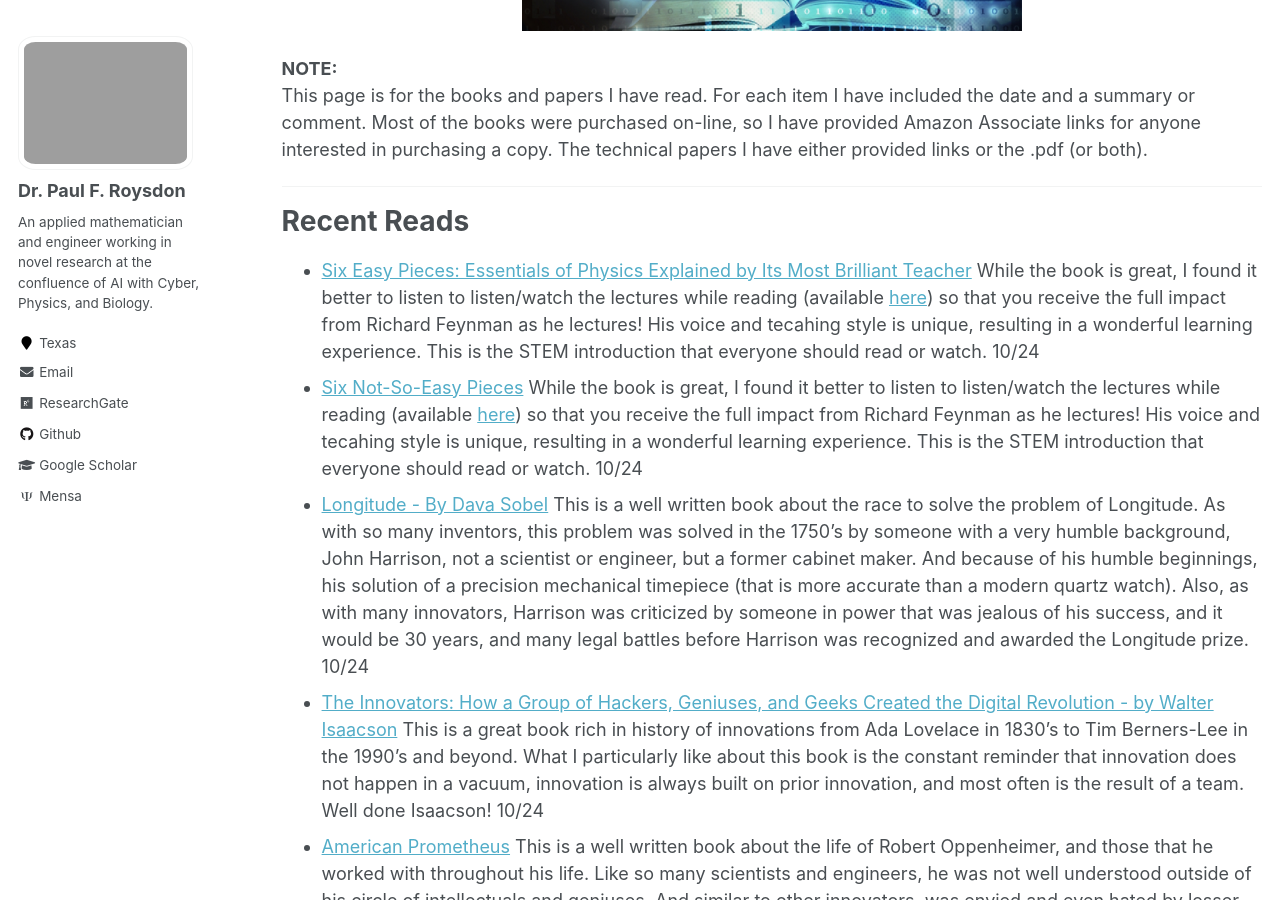
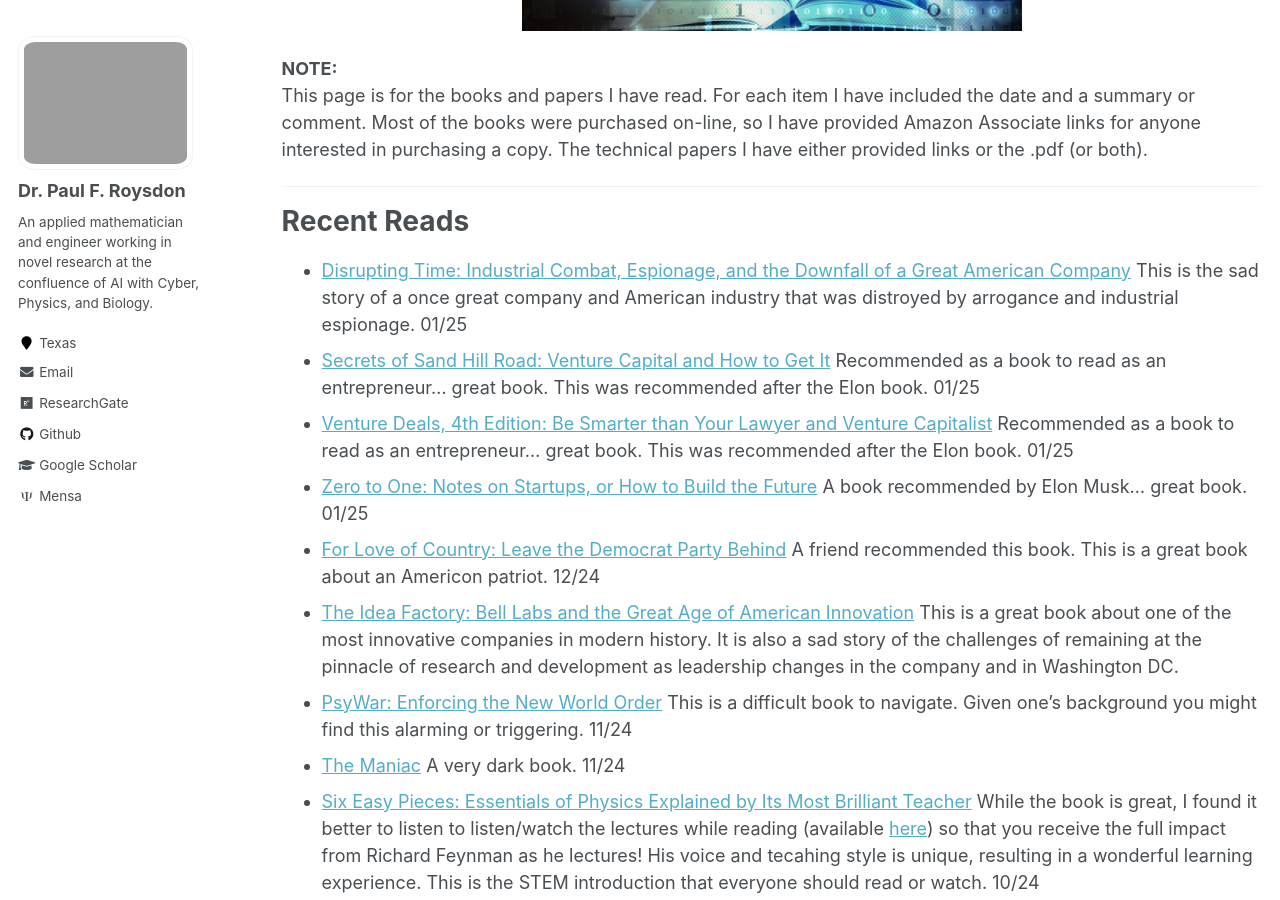
Before and after one commit to pfroysdon/pfroysdon.github.io, a Jekyll site: the page built from _pages/reading-rack.md, in a window 1280 px wide and 900 px high, scrolled down 414 px. Built offline with Jekyll 4.4.1, drawn with Linux system fonts in a browser that asks for light colours; some web fonts are replaced.

Commit message:
Update reading-rack.md

```diff
--- a/_pages/reading-rack.md
+++ b/_pages/reading-rack.md
@@ -18,6 +18,14 @@ This page is for the books and papers I have read.  For each item I have include
 -----------------------------------------------------------------------------------
 # Recent Reads
 
+- [Disrupting Time: Industrial Combat, Espionage, and the Downfall of a Great American Company](https://amzn.to/3Wz61qq) This is the sad story of a once great company and American industry that was distroyed by arrogance and industrial espionage. 01/25
+- [Secrets of Sand Hill Road: Venture Capital and How to Get It](https://amzn.to/40yu1eu) Recommended as a book to read as an entrepreneur... great book.  This was recommended after the Elon book. 01/25
+- [Venture Deals, 4th Edition: Be Smarter than Your Lawyer and Venture Capitalist](https://amzn.to/40wzeDx) Recommended as a book to read as an entrepreneur... great book. This was recommended after the Elon book. 01/25
+- [Zero to One: Notes on Startups, or How to Build the Future](https://amzn.to/4gkWbQk) A book recommended by Elon Musk... great book. 01/25
+- [For Love of Country: Leave the Democrat Party Behind](https://amzn.to/4jwsDlf) A friend recommended this book.  This is a great book about an Americon patriot. 12/24
+- [The Idea Factory: Bell Labs and the Great Age of American Innovation](https://amzn.to/4ha0sah) This is a great book about one of the most innovative companies in modern history.  It is also a sad story of the challenges of remaining at the pinnacle of research and development as leadership changes in the company and in Washington DC.
+- [PsyWar: Enforcing the New World Order](https://amzn.to/4jsfBW5) This is a difficult book to navigate.  Given one's background you might find this alarming or triggering. 11/24
+- [The Maniac](https://amzn.to/3E91lBr) A very dark book. 11/24
 - [Six Easy Pieces: Essentials of Physics Explained by Its Most Brilliant Teacher](https://amzn.to/3C2JQ4s) While the book is great, I found it better to listen to listen/watch the lectures while reading (available [here](https://www.feynmanlectures.caltech.edu/)) so that you receive the full impact from Richard Feynman as he lectures!  His voice and tecahing style is unique, resulting in a wonderful learning experience.  This is the STEM introduction that everyone should read or watch. 10/24
 - [Six Not-So-Easy Pieces](https://amzn.to/4heF1VS) While the book is great, I found it better to listen to listen/watch the lectures while reading (available [here](https://www.feynmanlectures.caltech.edu/)) so that you receive the full impact from Richard Feynman as he lectures!  His voice and tecahing style is unique, resulting in a wonderful learning experience.  This is the STEM introduction that everyone should read or watch. 10/24
 - [Longitude - By Dava Sobel](https://amzn.to/3Yts4QH) This is a well written book about the race to solve the problem of Longitude.  As with so many inventors, this problem was solved in the 1750's by someone with a very humble background, John Harrison, not a scientist or engineer, but a former cabinet maker.  And because of his humble beginnings, his solution of a precision mechanical timepiece (that is more accurate than a modern quartz watch).  Also, as with many innovators, Harrison was criticized by someone in power that was jealous of his success, and it would be 30 years, and many legal battles before Harrison was recognized and awarded the Longitude prize. 10/24
```
